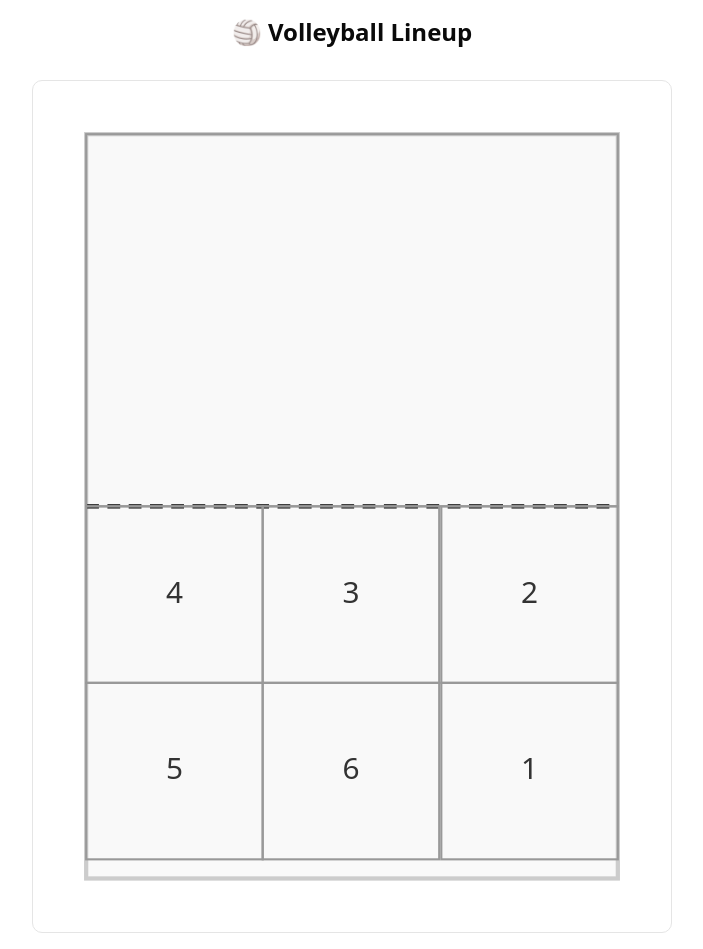
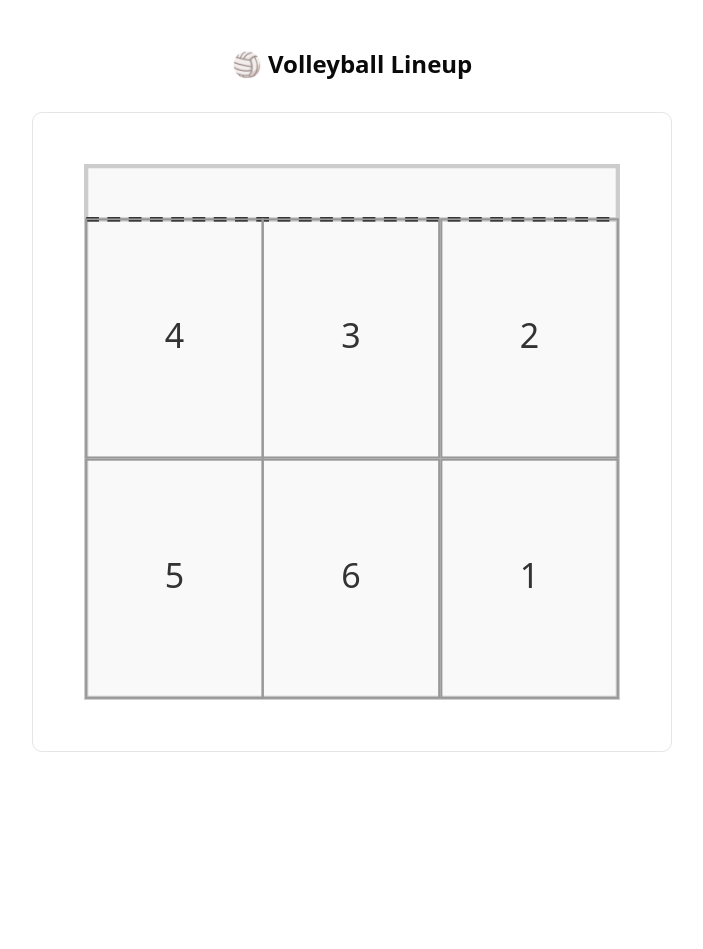
Before and after one commit to moodsdepot/vb-lineup-manager, a Next.js app: page / in a window 1280 px wide. Shown: the whole page, without its empty margins (288-991 px from the left). After the commit the page ends 800 px from the top, so only its background shows below. Built offline with nearby package versions, Linux system fonts and the light colour scheme.

Commit message:
small updates

```diff
--- a/src/components/court/VolleyballCourt.tsx
+++ b/src/components/court/VolleyballCourt.tsx
@@ -5,39 +5,42 @@ export default function VolleyballCourt() {
     return (
       <div className="w-full max-w-2xl mx-auto mt-4 px-4">
         <svg
-          viewBox="0 0 300 400"
+          viewBox="0 0 300 300"
           className="w-full h-auto border rounded-lg"
           preserveAspectRatio="xMidYMid meet"
         >
           {/* Court background */}
-          <rect x="25" y="25" width="250" height="350" fill="#f9f9f9" stroke="#ccc" strokeWidth="2" />
+          <rect x="25" y="50" width="250" height="225" fill="#f9f9f9" stroke="#ccc" strokeWidth="2" />
+
+          {/* Small portion of opponent's court */}
+          <rect x="25" y="25" width="250" height="25" fill="#f9f9f9" stroke="#ccc" strokeWidth="2" />
 
           {/* Net */}
-          <line x1="25" y1="200" x2="275" y2="200" stroke="#000" strokeWidth="2" strokeDasharray="6 4" />
+          <line x1="25" y1="50" x2="275" y2="50" stroke="#000" strokeWidth="2" strokeDasharray="6 4" />
 
           {/* Zones 1–6 */}
           {[
-            { x: 192, y: 283, label: "1" },  // Back right
-            { x: 108, y: 283, label: "6" },  // Back center
-            { x: 25, y: 283, label: "5" },   // Back left
-            { x: 192, y: 200, label: "2" },  // Front right
-            { x: 108, y: 200, label: "3" },  // Front center
-            { x: 25, y: 200, label: "4" },   // Front left
+            { x: 192, y: 163, label: "1" },  // Back right
+            { x: 108, y: 163, label: "6" },  // Back center
+            { x: 25, y: 163, label: "5" },   // Back left
+            { x: 192, y: 50, label: "2" },   // Front right
+            { x: 108, y: 50, label: "3" },   // Front center
+            { x: 25, y: 50, label: "4" },    // Front left
           ].map((zone, i) => (
             <g key={i}>
               <rect
                 x={zone.x}
                 y={zone.y}
                 width="83"
-                height="83"
+                height="112"
                 fill="transparent"
                 stroke="#999"
                 strokeWidth="1"
               />
               <text
                 x={zone.x + 41.5}
-                y={zone.y + 41.5}
-                fontSize="14"
+                y={zone.y + 56}
+                fontSize="16"
                 textAnchor="middle"
                 alignmentBaseline="middle"
                 fill="#333"
@@ -46,9 +49,6 @@ export default function VolleyballCourt() {
               </text>
             </g>
           ))}
-
-          {/* Opponent's court */}
-          <rect x="25" y="25" width="250" height="175" fill="transparent" stroke="#999" strokeWidth="1" />
         </svg>
       </div>
     );
```
Also changed, not shown: 1 other file (tests, documents, lock files or other folders).
